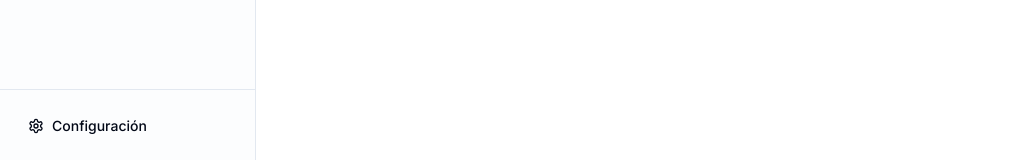
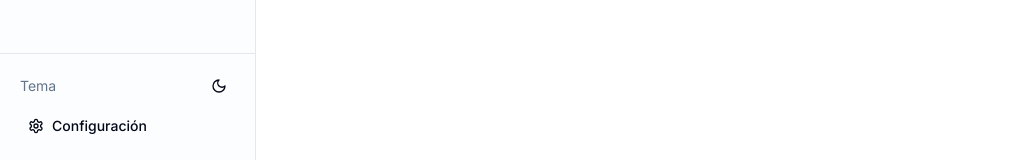
Before and after one commit to W4lterRomero/notion-clone, a Next.js app in the folder frontend/: page / in a window 1280 px wide. Shown: the part 594-754 px from the top of the page, without its empty margins (0-1033 px from the left). Built offline with nearby package versions, Linux system fonts and the light colour scheme; no server answers.

Commit message:
feature: modo día modo noche

```diff
--- a/frontend/package.json
+++ b/frontend/package.json
@@ -27,6 +27,7 @@
         "clsx": "^2.1.0",
         "lucide-react": "^0.316.0",
         "next": "14.1.0",
+        "next-themes": "^0.4.6",
         "react": "^18",
         "react-dom": "^18",
         "react-hook-form": "^7.50.0",
--- a/frontend/src/components/Providers.tsx
+++ b/frontend/src/components/Providers.tsx
@@ -2,13 +2,21 @@
 
 import { QueryClient, QueryClientProvider } from '@tanstack/react-query';
 import { useState } from 'react';
+import { ThemeProvider } from './theme-provider';
 
 export function Providers({ children }: { children: React.ReactNode }) {
     const [queryClient] = useState(() => new QueryClient());
 
     return (
         <QueryClientProvider client={queryClient}>
-            {children}
+            <ThemeProvider
+                attribute="class"
+                defaultTheme="system"
+                enableSystem
+                disableTransitionOnChange
+            >
+                {children}
+            </ThemeProvider>
         </QueryClientProvider>
     );
 }
--- a/frontend/src/components/layout/Sidebar.tsx
+++ b/frontend/src/components/layout/Sidebar.tsx
@@ -8,6 +8,7 @@ import { Plus, Layout, Settings, LogOut, ChevronRight, ChevronDown } from "lucid
 import { cn } from "@/lib/utils"
 import { useAuth } from "@/hooks/useAuth"
 import { PageTree } from "./PageTree"
+import { ThemeToggle } from "@/components/theme-toggle"
 import { useState } from "react"
 
 export function Sidebar({ className }: { className?: string }) {
@@ -108,6 +109,10 @@ export function Sidebar({ className }: { className?: string }) {
 
             {/* Footer */}
             <div className="px-3 py-4 border-t space-y-1">
+                <div className="flex items-center justify-between px-2">
+                    <span className="text-sm text-muted-foreground">Tema</span>
+                    <ThemeToggle />
+                </div>
                 <Button variant="ghost" className="w-full justify-start text-sm">
                     <Settings className="mr-2 h-4 w-4" />
                     Configuración
--- /dev/null
+++ b/frontend/src/components/theme-provider.tsx
@@ -0,0 +1,11 @@
+"use client";
+
+import * as React from "react";
+import { ThemeProvider as NextThemesProvider } from "next-themes";
+
+export function ThemeProvider({
+    children,
+    ...props
+}: React.ComponentProps<typeof NextThemesProvider>) {
+    return <NextThemesProvider {...props}>{children}</NextThemesProvider>;
+}
--- /dev/null
+++ b/frontend/src/components/theme-toggle.tsx
@@ -0,0 +1,41 @@
+"use client";
+
+import { Moon, Sun } from "lucide-react";
+import { useTheme } from "next-themes";
+import { Button } from "@/components/ui/button";
+import { useEffect, useState } from "react";
+
+export function ThemeToggle() {
+    const { theme, setTheme } = useTheme();
+    const [mounted, setMounted] = useState(false);
+
+    // Avoid hydration mismatch
+    useEffect(() => {
+        setMounted(true);
+    }, []);
+
+    if (!mounted) {
+        return (
+            <Button variant="ghost" size="icon" className="h-8 w-8">
+                <Sun className="h-4 w-4" />
+            </Button>
+        );
+    }
+
+    return (
+        <Button
+            variant="ghost"
+            size="icon"
+            className="h-8 w-8"
+            onClick={() => setTheme(theme === "dark" ? "light" : "dark")}
+            title={theme === "dark" ? "Cambiar a modo claro" : "Cambiar a modo oscuro"}
+        >
+            {theme === "dark" ? (
+                <Sun className="h-4 w-4 transition-all" />
+            ) : (
+                <Moon className="h-4 w-4 transition-all" />
+            )}
+            <span className="sr-only">Toggle theme</span>
+        </Button>
+    );
+}
```
Also changed, not shown: 1 other file (tests, documents, lock files or other folders).
